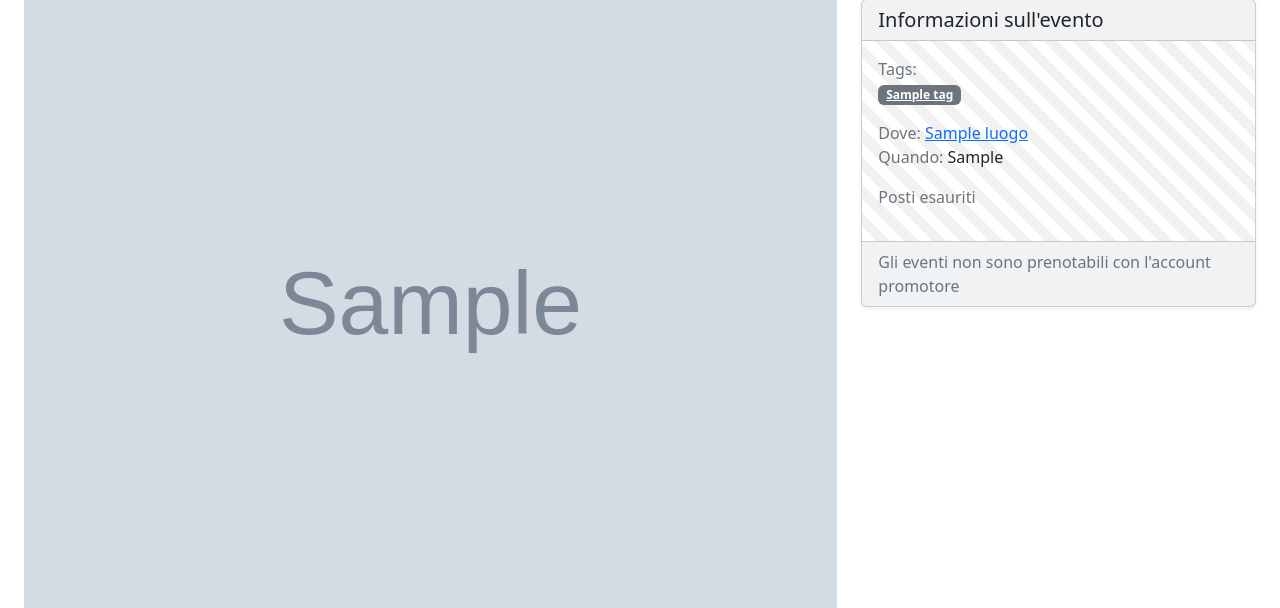
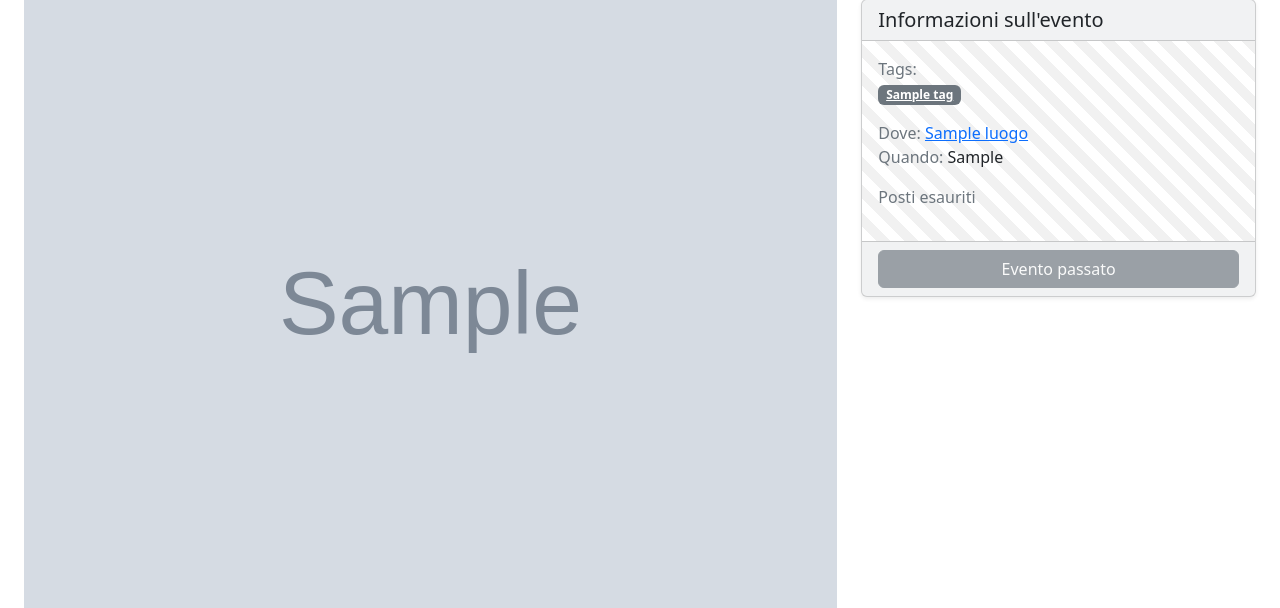
Before and after one commit to Hoolywear/tec_folklore_prj, a Django app: template eventi/templates/eventi/dettagli_evento.html in a window 1280 px wide. Shown: the part 146-754 px from the top of the page. Run offline with Django 4.2, Linux system fonts and the light colour scheme; the template is opened without the code that fills it: most values are stand-ins (such as "Sample title", 1, 10 or a date in 2020); grey boxes marked "Sample" are stand-in pictures.

Commit message:
add conditions to show buttons in dettagli_evento.html

```diff
--- a/eventi/templates/eventi/dettagli_evento.html
+++ b/eventi/templates/eventi/dettagli_evento.html
@@ -38,7 +38,7 @@
                             {% else %}
                                 <p class="text-secondary">Posti esauriti</p>
                             {% endif %}
-                            {% if object.evento_attivo and request.user|is_visitatore %}
+                            {% if object.evento_attivo and not request.user|is_visitatore %}
                                     <div class="d-flex justify-content-between align-items-center">
                                     {% if interessato %}
                                     <a class="btn btn-outline-info icon-link icon-link-hover" style="--bs-icon-link-transform: translate3d(0, -.125rem, 0);" href="{% url 'eventi:interesse_evento' pk=object.pk %}">
@@ -60,7 +60,7 @@
                         </div>
                     </div>
                         <div class="card-footer">
-                            {% if request.user|is_visitatore %}
+                            {% if not request.user|is_promotore %}
                                 {#    Link per prenotare o mettersi in lista di attesa    #}
                                 {% if object.evento_attivo %}
                                 {% if not object.evento_pieno %}
```
